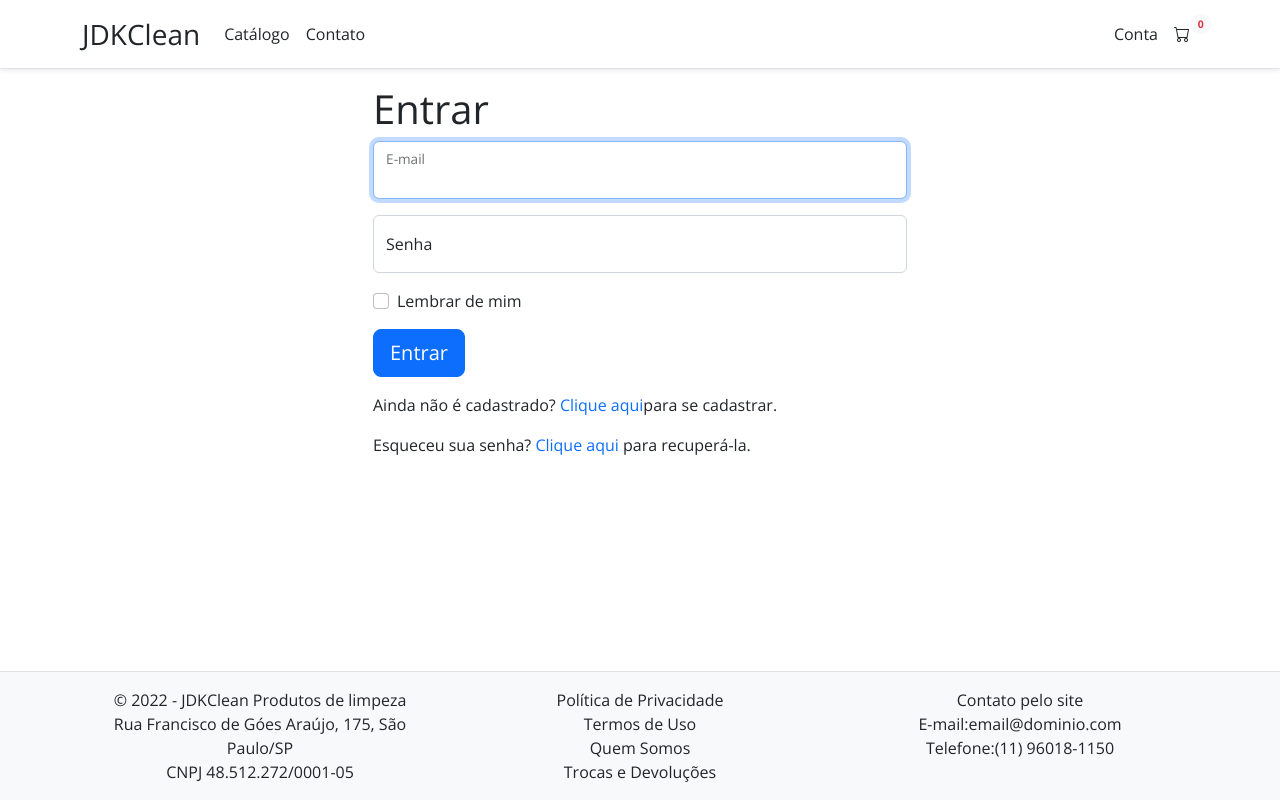
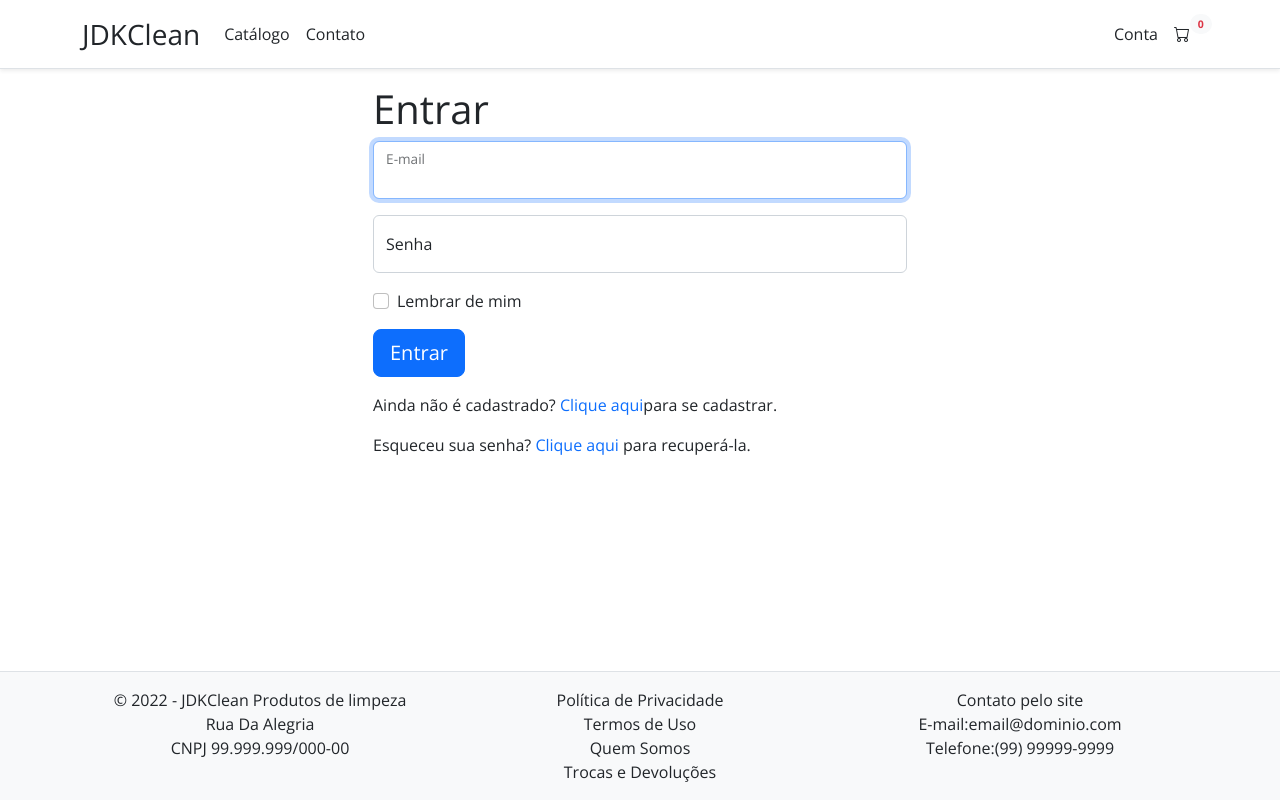
Before and after one commit to DaveScott99/JDKClean_E-commerce, a React (Create React App) app: page /dashboard in a window 1280 px wide. Built offline with nearby package versions, Linux system fonts and the light colour scheme; no server answers.

Commit message:
Update Footer

```diff
--- a/src/components/Footer/index.tsx
+++ b/src/components/Footer/index.tsx
@@ -9,8 +9,8 @@ export const Footer = () => {
           <div className="col-12 col-md-4 text-center">
             &copy; 2022 - JDKClean Produtos de limpeza
             <br />
-            Rua Francisco de Góes Araújo, 175, São Paulo/SP <br />
-            CNPJ 48.512.272/0001-05
+            Rua Da Alegria <br />
+            CNPJ 99.999.999/000-00
           </div>
           <div className="col-12 col-md-4 text-center">
             <Link to="/privacy"
@@ -51,7 +51,7 @@ export const Footer = () => {
               href="phone:9999999999"
               className="text-decoration-none text-dark"
             >
-              (11) 96018-1150
+              (99) 99999-9999
             </a>
           </div>
         </div>
```
